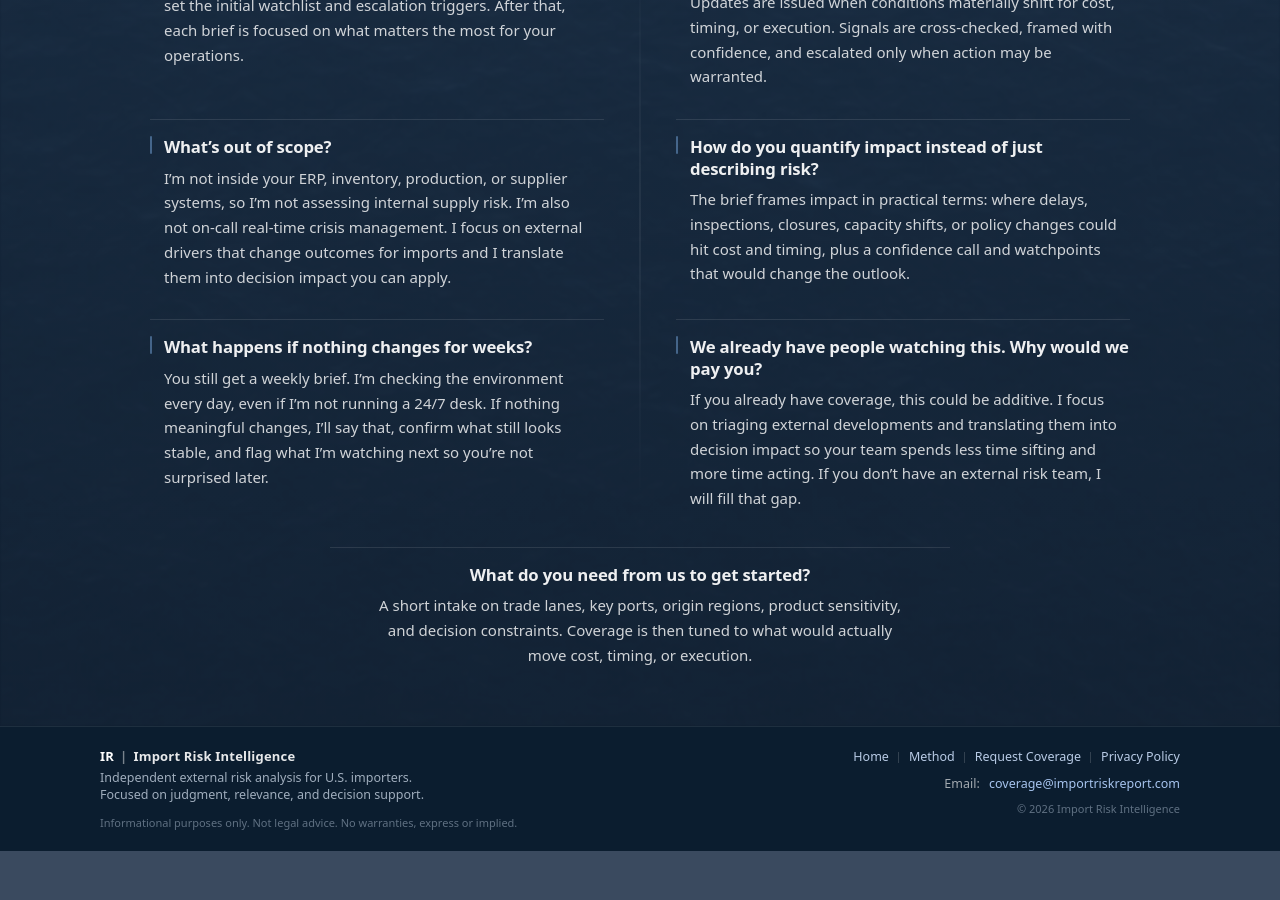
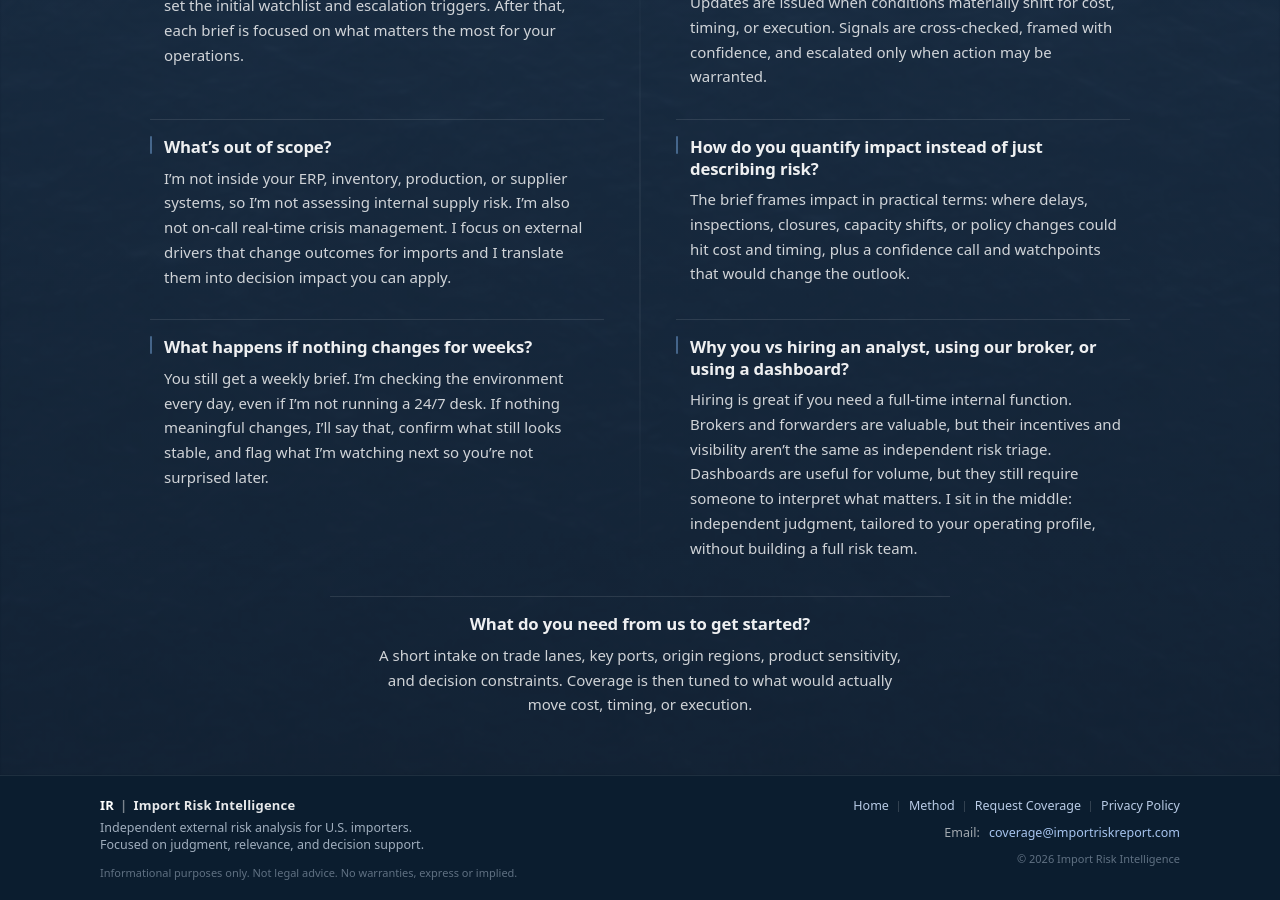
Before and after one commit to importrisk/import-risk-intelligence-site, a Jekyll site: the page built from method.html, in a window 1280 px wide and 900 px high, scrolled down 2208 px. Built offline with Jekyll 4.4.1, drawn with Linux system fonts in a browser that asks for light colours; before the commit the page ends 3059 px from its top, so only the background shows below that.

Commit message:
Update method.html

```diff
--- a/method.html
+++ b/method.html
@@ -293,9 +293,9 @@ css: /method.css?v=100
     </div>
 
     <div class="mp-faq-item" role="listitem">
-      <h4 class="mp-q">We already have people watching this. Why would we pay you?</h4>
+      <h4 class="mp-q">Why you vs hiring an analyst, using our broker, or using a dashboard?</h4>
       <p class="mp-a">
-        If you already have coverage, this could be additive. I focus on triaging external developments and translating them into decision impact so your team spends less time sifting and more time acting. If you don’t have an external risk team, I will fill that gap.
+        Hiring is great if you need a full-time internal function. Brokers and forwarders are valuable, but their incentives and visibility aren’t the same as independent risk triage. Dashboards are useful for volume, but they still require someone to interpret what matters. I sit in the middle: independent judgment, tailored to your operating profile, without building a full risk team.
       </p>
     </div>
 
```
